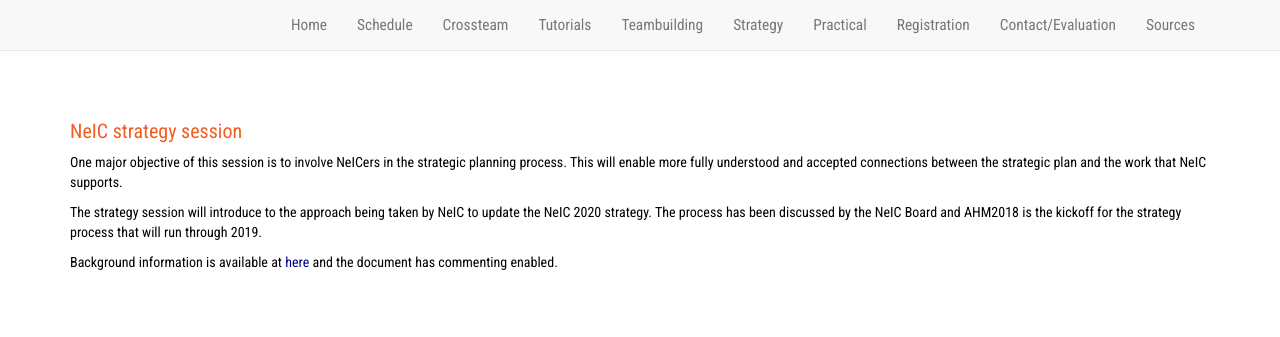
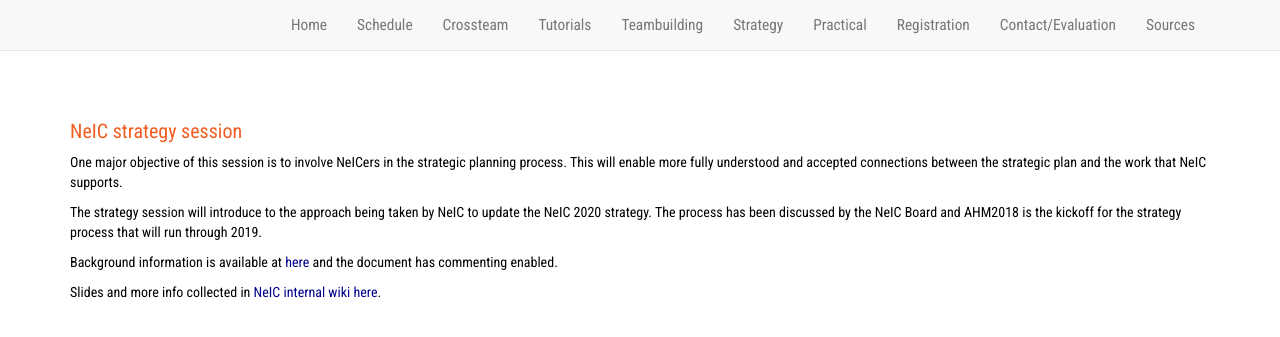
Before and after one commit to neicnordic/ahm18.neic.nordforsk.org, a Jekyll site: the page built from strategy.md, in a window 1280 px wide. Shown: the top 337 px of the page. Built offline with Jekyll 4.4.1, drawn with Linux system fonts in a browser that asks for light colours; nearby versions of some CDN libraries; our own code applies the rules of GitHub Pages for plain Markdown files.

Commit message:
Update strategy.md
add link to slidereference

```diff
--- a/strategy.md
+++ b/strategy.md
@@ -12,3 +12,5 @@
 and AHM2018 is the kickoff for the strategy process that will run through 2019.
 
 Background information is available at [here](https://docs.google.com/document/d/1V8WpK0quyx_Zg1lKrSMGnFyE34jGlYJi1y0hIP86HZg/edit?usp=sharing) and the document has commenting enabled.
+
+Slides and more info collected in [NeIC internal wiki here](https://wiki.neic.no/int/Strategy_Planning,_2020-2025).
```
